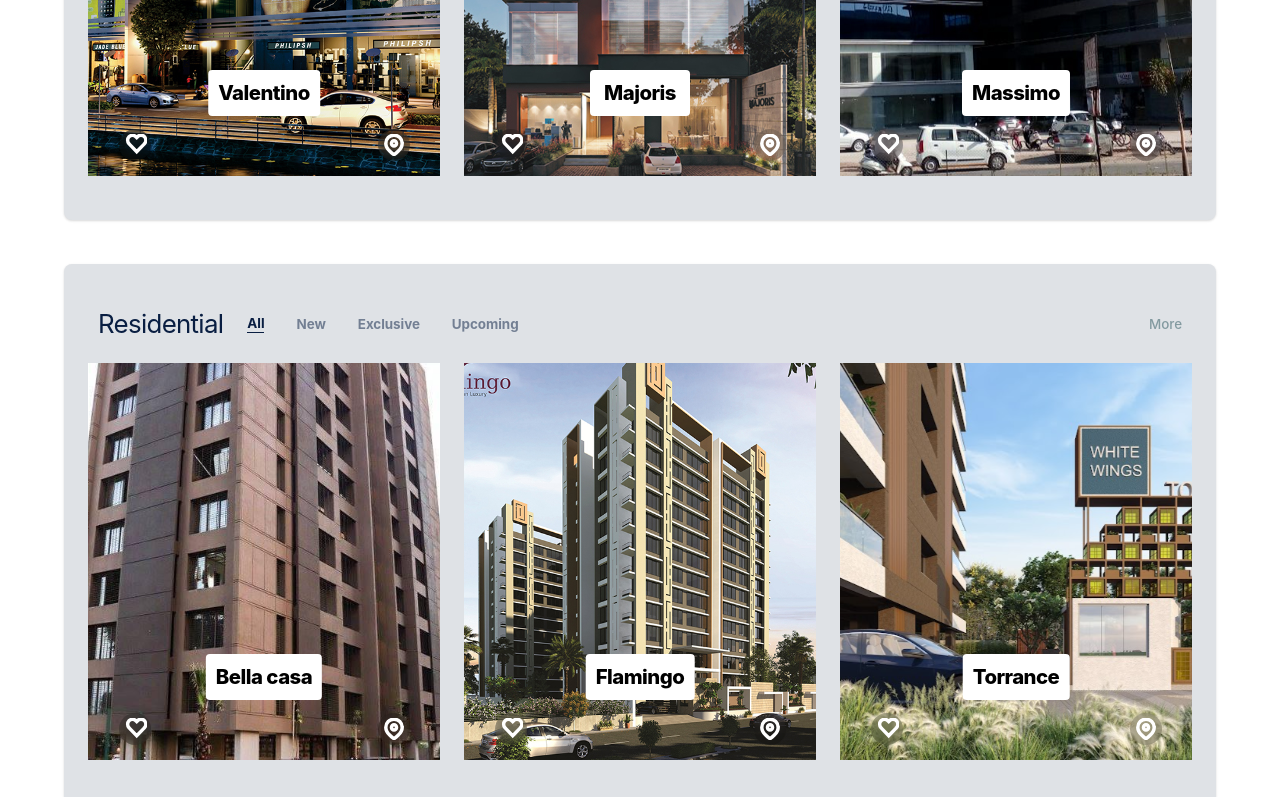
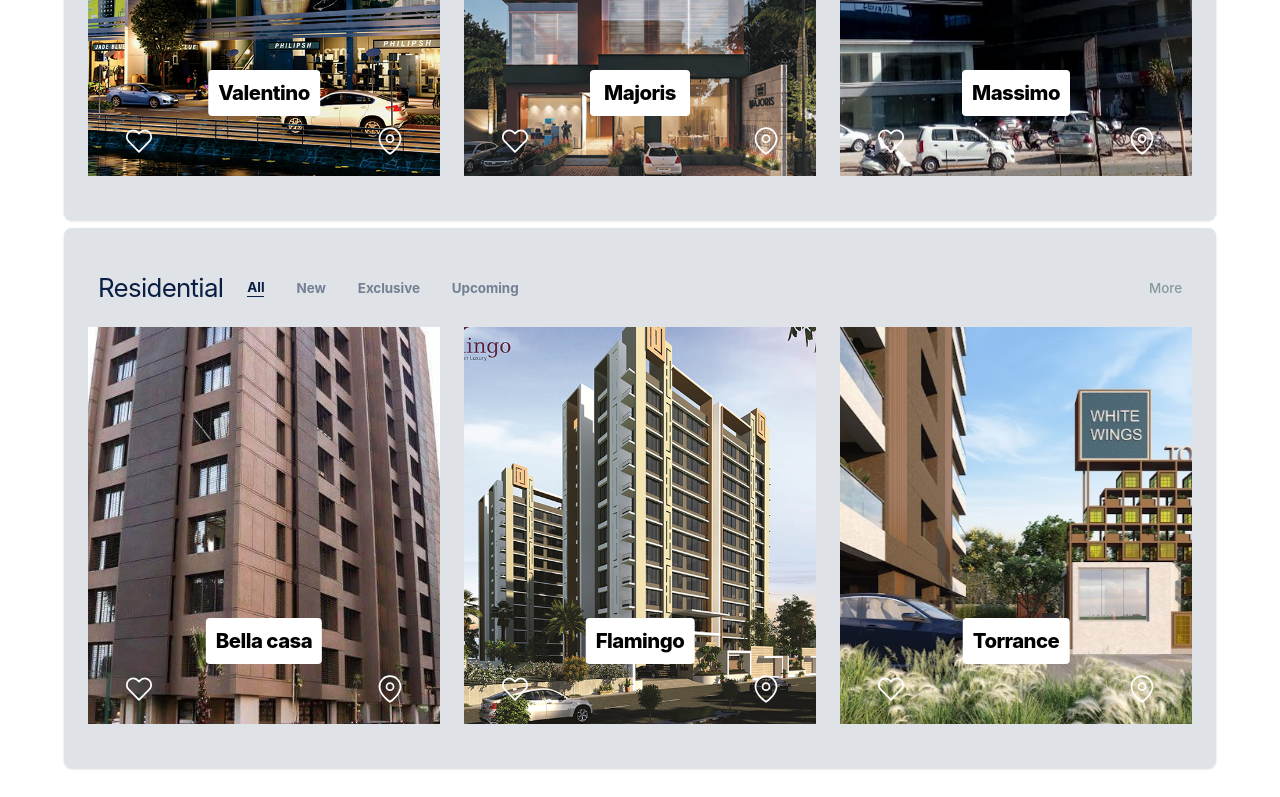
Before and after one commit to gauravganna/white_wings, a React (Vite) app in the folder white-wing-real-estate/: page / in a window 1280 px wide. Shown: the part 1640-2437 px from the top of the page. Built offline with nearby package versions, Linux system fonts and the light colour scheme.

Commit message:
Project Section updated - Removed Icon click functionality

```diff
--- a/white-wing-real-estate/src/components/Projects/ProjectCard.jsx
+++ b/white-wing-real-estate/src/components/Projects/ProjectCard.jsx
@@ -1,22 +1,13 @@
 import { useState } from 'react'
 
-const ProjectCard = ({ project, onCardClick, onFavoriteToggle }) => {
+const ProjectCard = ({ project, onCardClick }) => {
   const [imageLoaded, setImageLoaded] = useState(false)
 
   const handleCardClick = () => {
     onCardClick(project)
   }
 
-  const handleFavoriteClick = (e) => {
-    e.stopPropagation()
-    onFavoriteToggle(project.id)
-  }
 
-  const handleLocationClick = (e) => {
-    e.stopPropagation()
-    // Handle location/navigation click
-    console.log('Navigate to project details:', project.id)
-  }
 
   return (
     <div
@@ -60,54 +51,56 @@ const ProjectCard = ({ project, onCardClick, onFavoriteToggle }) => {
       {/* Action Icons */}
       <div className="absolute bottom-[15px] left-[30.5px] right-[30.5px] flex items-center justify-between z-10">
         {/* Heart Icon */}
-        <button
-          onClick={handleFavoriteClick}
-          className="w-8 h-8 flex items-center justify-center group/heart bg-black/20 rounded-full backdrop-blur-sm hover:bg-black/30 transition-all duration-200"
-        >
+        <div className="w-10 h-10 flex items-center justify-center">
           <svg
-            width="24"
-            height="22"
-            viewBox="0 0 21 19"
+            width="28"
+            height="28"
+            viewBox="0 0 24 24"
             fill="none"
             xmlns="http://www.w3.org/2000/svg"
             className="transition-colors duration-200"
           >
             <path
-              d="M18.7371 2.26249C18.3447 1.86142 17.8785 1.54375 17.3659 1.33013C16.8534 1.11651 16.3039 1.01135 15.7496 1.01135C15.1952 1.01135 14.6458 1.11651 14.1332 1.33013C13.6206 1.54375 13.1544 1.86142 12.762 2.26249L11.9996 3.04374L11.2371 2.26249C10.4436 1.44374 9.36215 1.01178 8.24959 1.01178C7.13703 1.01178 6.05553 1.44374 5.26209 2.26249C4.46865 3.08124 4.04834 4.19499 4.04834 5.34374C4.04834 6.49249 4.46865 7.60624 5.26209 8.42499L5.99959 9.18749L11.9996 15.3437L18.0371 9.18749L18.7371 8.42499C19.1259 8.02124 19.4345 7.54374 19.6434 7.01874C19.8522 6.49374 19.9559 5.93124 19.9559 5.36249C19.9559 4.79374 19.8522 4.23124 19.6434 3.70624C19.4345 3.18124 19.1259 2.70374 18.7371 2.26249Z"
+              d="M20.84 4.61a5.5 5.5 0 0 0-7.78 0L12 5.67l-1.06-1.06a5.5 5.5 0 0 0-7.78 7.78l1.06 1.06L12 21.23l7.78-7.78 1.06-1.06a5.5 5.5 0 0 0 0-7.78z"
               stroke="#FFFFFF"
-              strokeWidth="3"
-              fill={project.isFavorite ? "#FFFFFF" : "none"}
+              strokeWidth="1.5"
+              strokeLinecap="round"
+              strokeLinejoin="round"
+              fill="none"
             />
           </svg>
-        </button>
+        </div>
 
         {/* Navigation Icon */}
-        <button
-          onClick={handleLocationClick}
-          className="w-8 h-8 flex items-center justify-center group/nav bg-black/20 rounded-full backdrop-blur-sm hover:bg-black/30 transition-all duration-200"
-        >
+        <div className="w-10 h-10 flex items-center justify-center">
           <svg
-            width="22"
-            height="22"
-            viewBox="0 0 19 19"
+            width="28"
+            height="28"
+            viewBox="0 0 24 24"
             fill="none"
             xmlns="http://www.w3.org/2000/svg"
             className="transition-colors duration-200"
           >
             <path
-              d="M16.5833 8.10416C16.5833 13.4583 9.5 17.8333 9.5 17.8333C9.5 17.8333 2.41667 13.4583 2.41667 8.10416C2.41667 6.23053 3.16101 4.43374 4.48915 3.1056C5.81729 1.77746 7.61408 1.03333 9.48771 1.03333C11.3613 1.03333 13.1581 1.77746 14.4863 3.1056C15.8144 4.43374 16.5587 6.23053 16.5587 8.10416H16.5833Z"
+              d="M21 10c0 7-9 13-9 13s-9-6-9-13a9 9 0 0 1 18 0z"
               stroke="#FFFFFF"
-              strokeWidth="3"
+              strokeWidth="1.5"
+              strokeLinecap="round"
+              strokeLinejoin="round"
               fill="none"
             />
-            <path
-              d="M9.5 10.2917C10.7047 10.2917 11.6875 9.30888 11.6875 8.10417C11.6875 6.89946 10.7047 5.91667 9.5 5.91667C8.29529 5.91667 7.3125 6.89946 7.3125 8.10417C7.3125 9.30888 8.29529 10.2917 9.5 10.2917Z"
+            <circle
+              cx="12"
+              cy="10"
+              r="3"
               stroke="#FFFFFF"
-              strokeWidth="3"
+              strokeWidth="1.5"
+              strokeLinecap="round"
+              strokeLinejoin="round"
               fill="none"
             />
           </svg>
-        </button>
+        </div>
       </div>
     </div>
   )
--- a/white-wing-real-estate/src/components/Projects/Projects.jsx
+++ b/white-wing-real-estate/src/components/Projects/Projects.jsx
@@ -6,7 +6,6 @@ const Projects = () => {
   // State for filter management - independent for each category
   const [commercialFilter, setCommercialFilter] = useState('All')
   const [residentialFilter, setResidentialFilter] = useState('All')
-  const [projects, setProjects] = useState(PROJECTS_DATA)
 
   // Get filtered projects for each category
   const filteredCommercialProjects = getFilteredProjects('commercial', commercialFilter)
@@ -27,25 +26,7 @@ const Projects = () => {
     // TODO: Navigate to project details page
   }
 
-  // Handle favorite toggle
-  const handleFavoriteToggle = (projectId) => {
-    setProjects(prevProjects => {
-      const newProjects = { ...prevProjects }
 
-      // Find and update the project in the appropriate category
-      Object.keys(newProjects).forEach(category => {
-        const projectIndex = newProjects[category].findIndex(p => p.id === projectId)
-        if (projectIndex !== -1) {
-          newProjects[category][projectIndex] = {
-            ...newProjects[category][projectIndex],
-            isFavorite: !newProjects[category][projectIndex].isFavorite
-          }
-        }
-      })
-
-      return newProjects
-    })
-  }
 
   // Handle "More" click
   const handleMoreClick = (category) => {
@@ -63,7 +44,7 @@ const Projects = () => {
       </div>
 
       {/* Projects Container */}
-      <div className="flex flex-col justify-center gap-8 md:gap-11 max-w-[1440px] mx-auto">
+      <div className="flex flex-col justify-center gap-2 md:gap-2 max-w-[1440px] mx-auto">
         {/* Commercial Projects Container */}
         <div className="bg-[#DFE2E6] rounded-lg shadow-[0px_1px_2px_0px_rgba(0,0,0,0.06),0px_1px_3px_0px_rgba(0,0,0,0.1)] px-2 md:px-6 py-6 md:py-11 flex flex-col items-center gap-3.5">
           {/* Commercial Header */}
@@ -104,9 +85,8 @@ const Projects = () => {
               {filteredCommercialProjects.map((project) => (
                 <div key={project.id} className="flex-shrink-0">
                   <ProjectCard
-                    project={projects.commercial.find(p => p.id === project.id)}
+                    project={PROJECTS_DATA.commercial.find(p => p.id === project.id)}
                     onCardClick={handleProjectClick}
-                    onFavoriteToggle={handleFavoriteToggle}
                   />
                 </div>
               ))}
@@ -116,9 +96,8 @@ const Projects = () => {
               {filteredCommercialProjects.map((project) => (
                 <ProjectCard
                   key={project.id}
-                  project={projects.commercial.find(p => p.id === project.id)}
+                  project={PROJECTS_DATA.commercial.find(p => p.id === project.id)}
                   onCardClick={handleProjectClick}
-                  onFavoriteToggle={handleFavoriteToggle}
                 />
               ))}
             </div>
@@ -165,9 +144,8 @@ const Projects = () => {
               {filteredResidentialProjects.map((project) => (
                 <div key={project.id} className="flex-shrink-0">
                   <ProjectCard
-                    project={projects.residential.find(p => p.id === project.id)}
+                    project={PROJECTS_DATA.residential.find(p => p.id === project.id)}
                     onCardClick={handleProjectClick}
-                    onFavoriteToggle={handleFavoriteToggle}
                   />
                 </div>
               ))}
@@ -177,9 +155,8 @@ const Projects = () => {
               {filteredResidentialProjects.map((project) => (
                 <ProjectCard
                   key={project.id}
-                  project={projects.residential.find(p => p.id === project.id)}
+                  project={PROJECTS_DATA.residential.find(p => p.id === project.id)}
                   onCardClick={handleProjectClick}
-                  onFavoriteToggle={handleFavoriteToggle}
                 />
               ))}
             </div>
```
